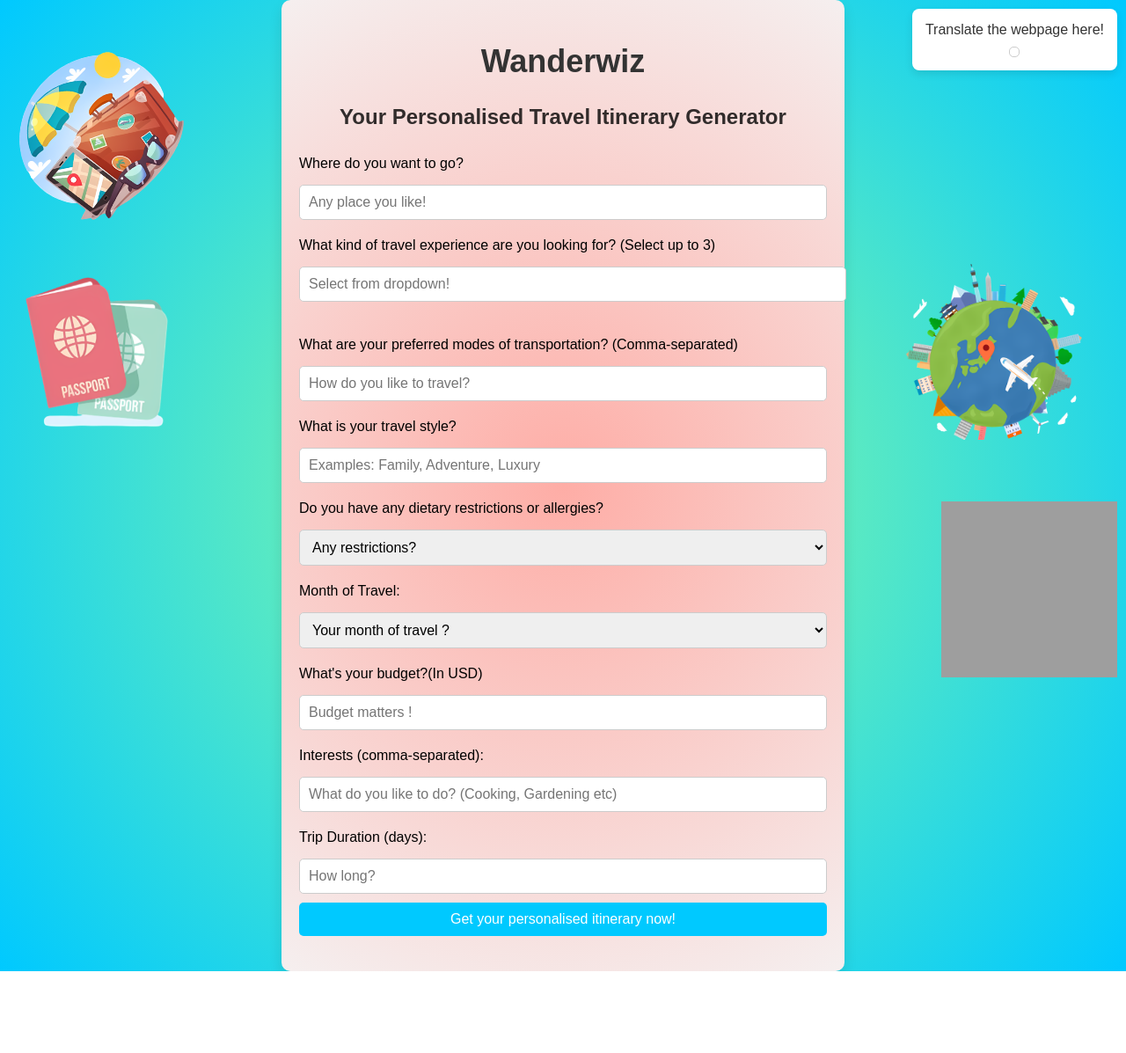
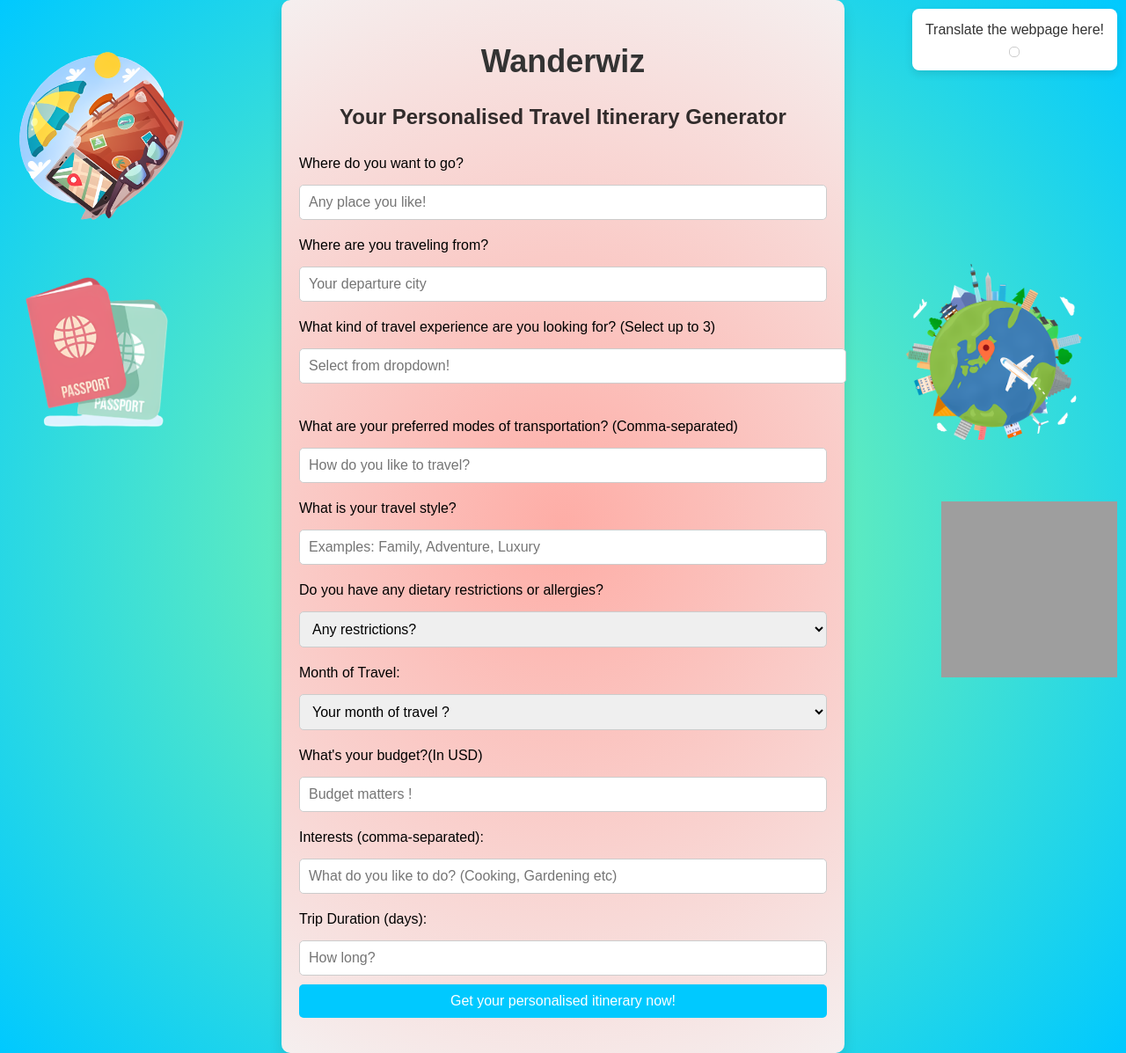
Before and after one commit to Saathviga9605/WanderWiz, a Flask app: page / in a window 1280 px wide. Shown: the whole page at 88% size. Before the commit the page ends 1104 px from the top, so only its background shows below. Run offline with Flask 3, Linux system fonts and the light colour scheme; some web fonts are replaced; grey boxes are pictures that could not be loaded.

Commit message:
Add source city input field to preferences form

```diff
--- a/templates/index.html
+++ b/templates/index.html
@@ -25,6 +25,8 @@
             <input type="text" id="destination" name="destination" list="suggestions" placeholder="Any place you like!" required>
             <datalist id="suggestions"></datalist>
 
+            <label for="source-city">Where are you traveling from?</label>
+<input type="text" id="source-city" name="source-city" placeholder="Your departure city" required>
             <label for="experience">What kind of travel experience are you looking for? (Select up to 3)</label>
             <div class="dropdown-container">
                 <input type="text" id="experience-input" placeholder="Select from dropdown!" readonly>
```
